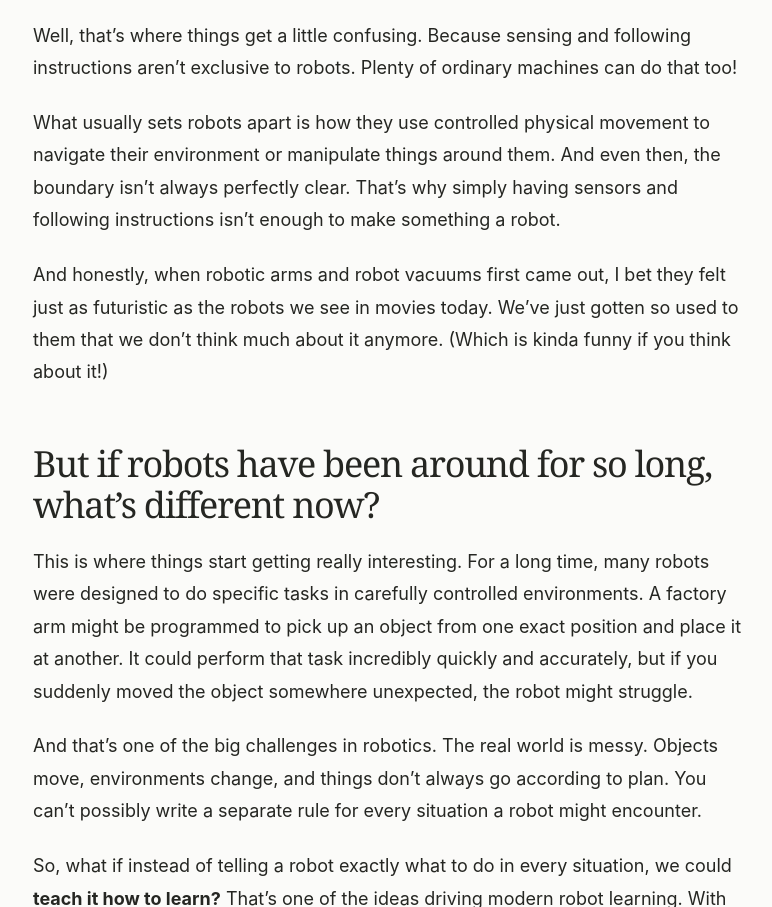
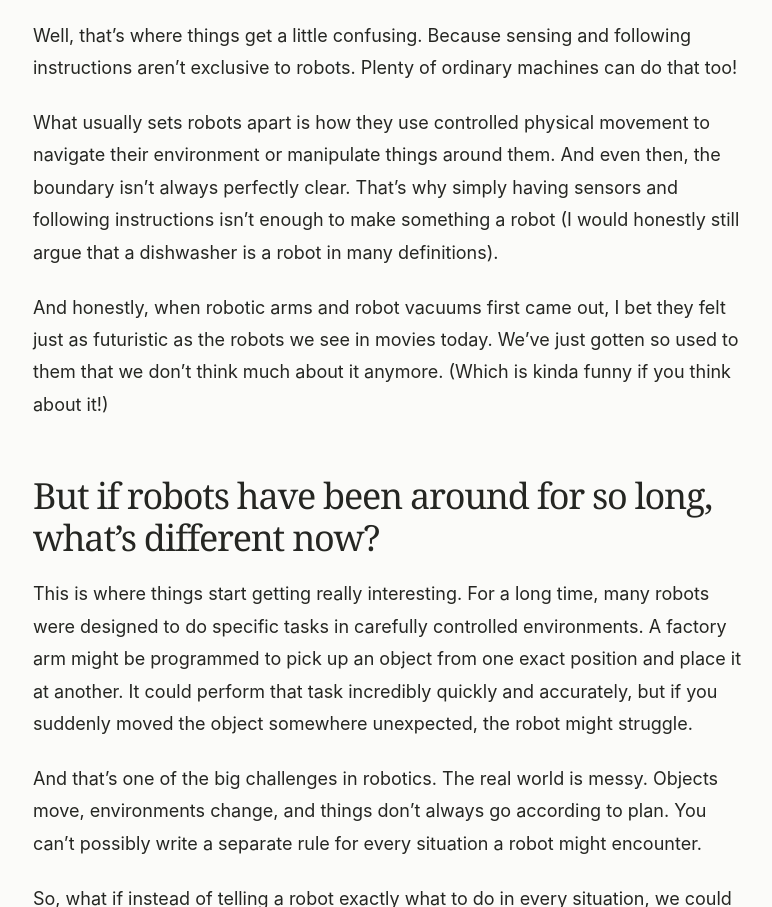
Before and after one commit to Wendxy/the-robot-blueprint, an Astro site: page /writing/what-is-a-robot in a window 1280 px wide. Shown: the part 5419-6326 px from the top of the page, without its empty margins (247-1019 px from the left). Built offline with nearby package versions, Linux system fonts and the light colour scheme; Astro itself is replaced by a stand-in of ours; a web font is replaced by a local one.

Commit message:
Expand the dishwasher examples

```diff
--- a/src/content/writing/what-is-a-robot.md
+++ b/src/content/writing/what-is-a-robot.md
@@ -197,7 +197,7 @@ Wait a minute. If a **dishwasher** can sense things, make decisions and perform
 
 Well, that's where things get a little confusing. Because sensing and following instructions aren't exclusive to robots. Plenty of ordinary machines can do that too!
 
-What usually sets robots apart is how they use controlled physical movement to navigate their environment or manipulate things around them. And even then, the boundary isn't always perfectly clear. That's why simply having sensors and following instructions isn't enough to make something a robot.
+What usually sets robots apart is how they use controlled physical movement to navigate their environment or manipulate things around them. And even then, the boundary isn't always perfectly clear. That's why simply having sensors and following instructions isn't enough to make something a robot (I would honestly still argue that a dishwasher is a robot in many definitions).
 
 And honestly, when robotic arms and robot vacuums first came out, I bet they felt just as futuristic as the robots we see in movies today. We've just gotten so used to them that we don't think much about it anymore. (Which is kinda funny if you think about it!)
 
```
